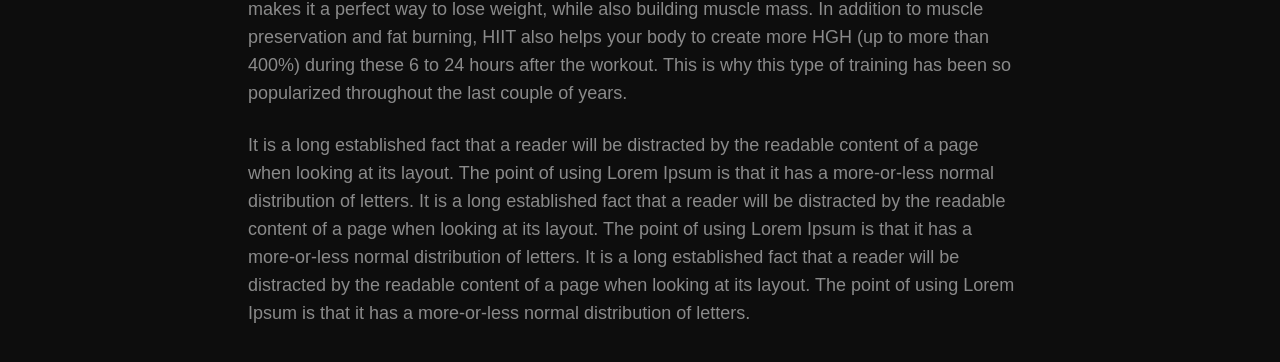
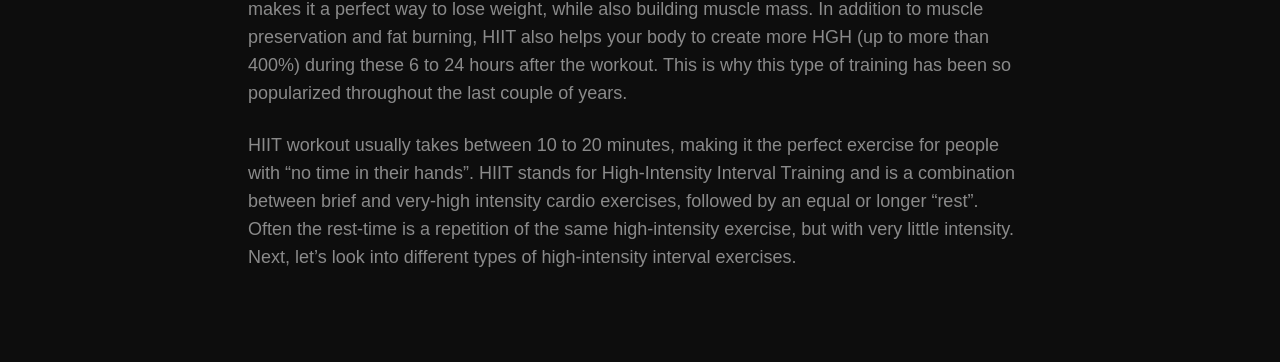
Before and after one commit to lucasjolibois54/lb-fitness, a Next.js app: page /articles/benefitsOfHIIT in a window 1280 px wide. Shown: the part 1694-2056 px from the top of the page. Built offline with nearby package versions, Linux system fonts and the light colour scheme.

Commit message:
Update benefitsOfHIIT.js

```diff
--- a/pages/articles/benefitsOfHIIT.js
+++ b/pages/articles/benefitsOfHIIT.js
@@ -24,7 +24,7 @@ function benefitsOfHIIT() {
         />
 
         <ParagraphSection
-                paragraph="It is a long established fact that a reader will be distracted by the readable content of a page when looking at its layout. The point of using Lorem Ipsum is that it has a more-or-less normal distribution of letters. It is a long established fact that a reader will be distracted by the readable content of a page when looking at its layout. The point of using Lorem Ipsum is that it has a more-or-less normal distribution of letters. It is a long established fact that a reader will be distracted by the readable content of a page when looking at its layout. The point of using Lorem Ipsum is that it has a more-or-less normal distribution of letters."
+                paragraph="HIIT workout usually takes between 10 to 20 minutes, making it the perfect exercise for people with “no time in their hands”. HIIT stands for High-Intensity Interval Training and is a combination between brief and very-high intensity cardio exercises, followed by an equal or longer “rest”. Often the rest-time is a repetition of the same high-intensity exercise, but with very little intensity. Next, let’s look into different types of high-intensity interval exercises."
 />
 
         <TextSlider/>
```
